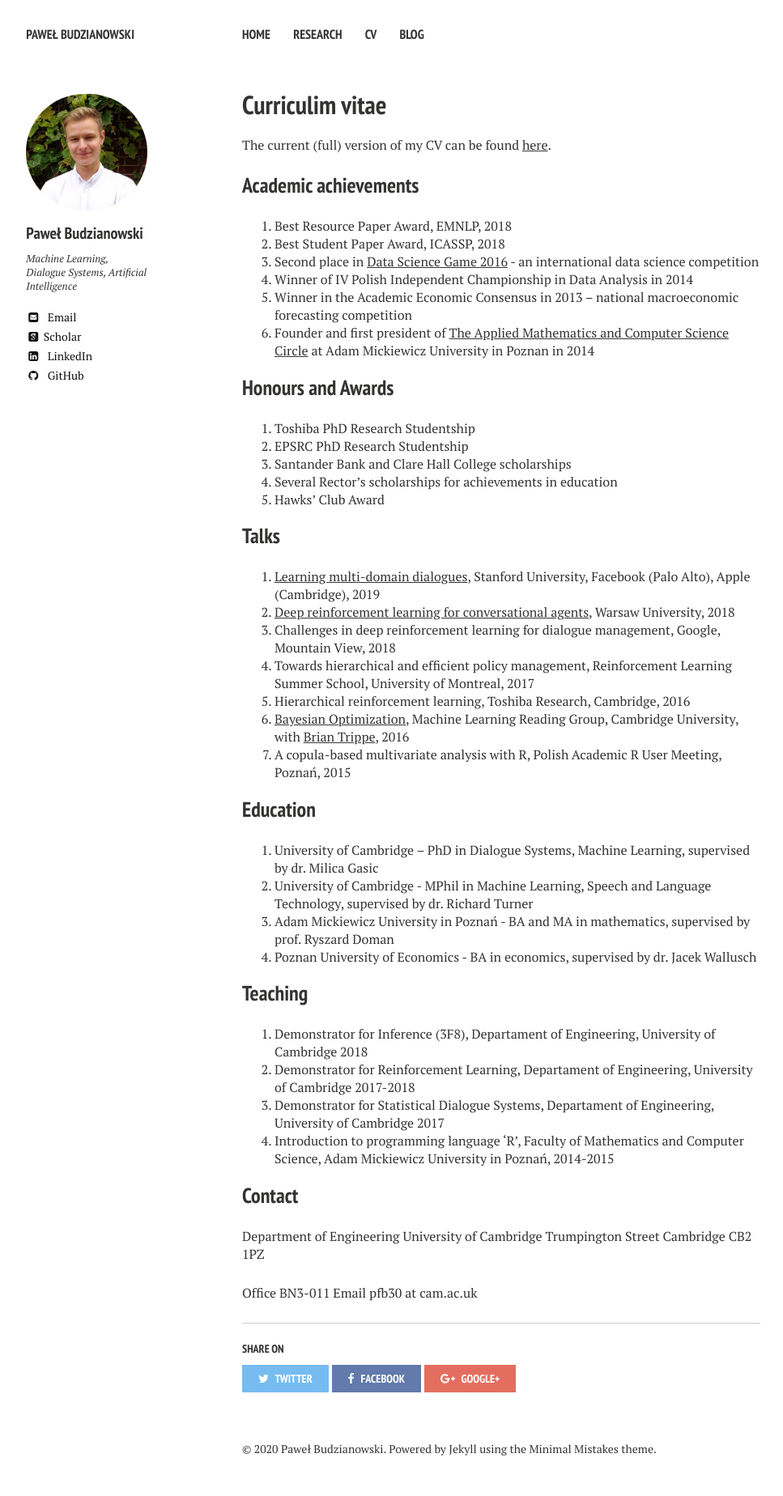
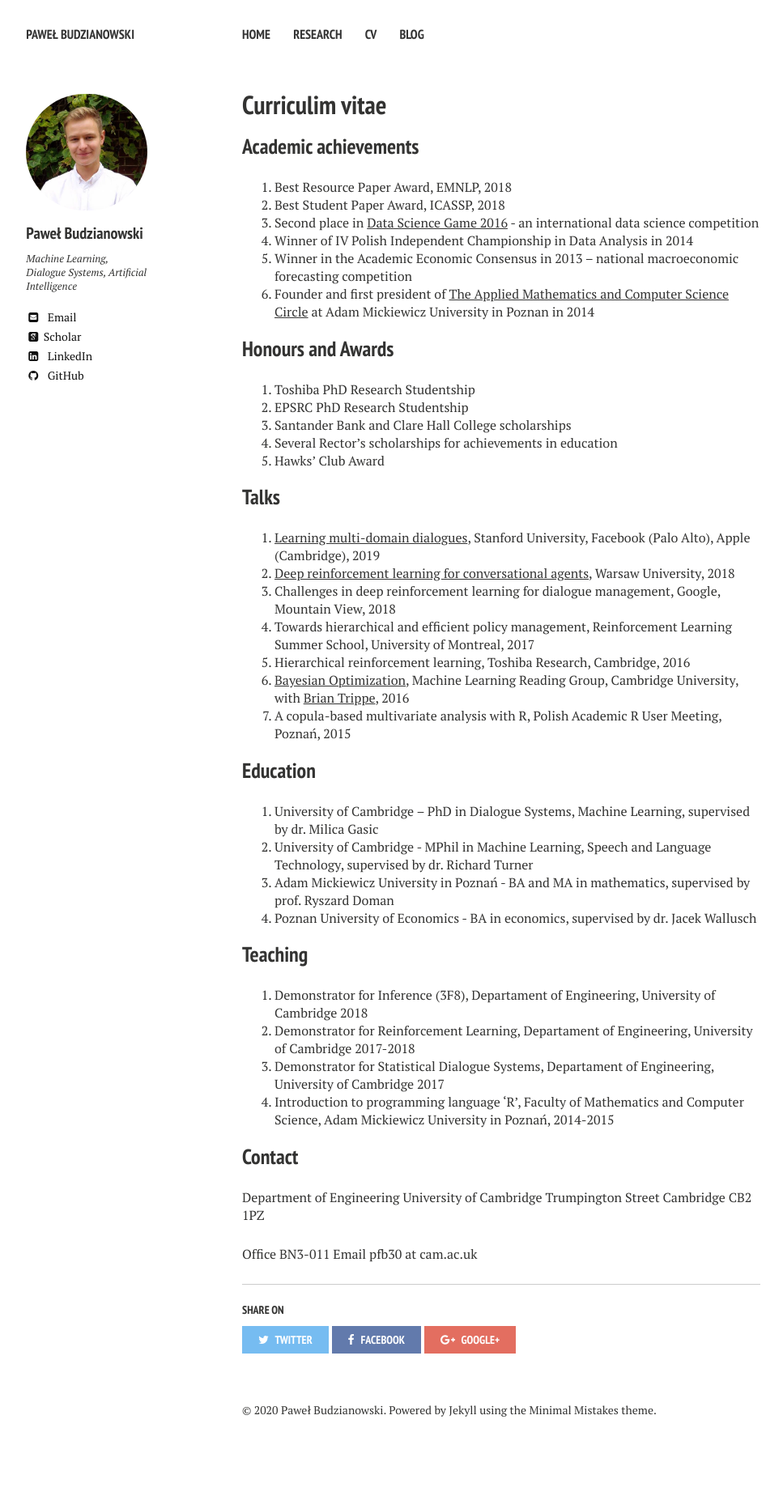
Before and after one commit to pawel-polyai/budzianowski.github.io, a Jekyll site: the page built from cv.md, in a window 1280 px wide. Shown: the whole page at 81% size, without its empty margins (21-988 px from the left). Built offline with Jekyll 4.4.1, drawn with Linux system fonts in a browser that asks for light colours; nearby versions of some CDN libraries; some web fonts are replaced; after the commit the page ends 1800 px from its top, so only the background shows below that.

Commit message:
Update cv.md

```diff
--- a/cv.md
+++ b/cv.md
@@ -5,8 +5,6 @@ tags: [cv]
 modified: 2016-04-09T21:01:01.523882-04:00
 comments: false
 ---
-
-The current (full) version of my CV can be found [here](https://github.com/budzianowski/budzianowski.github.io/blob/master/data/cv.pdf).
 
 ## Academic achievements
 1. Best Resource Paper Award, EMNLP, 2018
```
